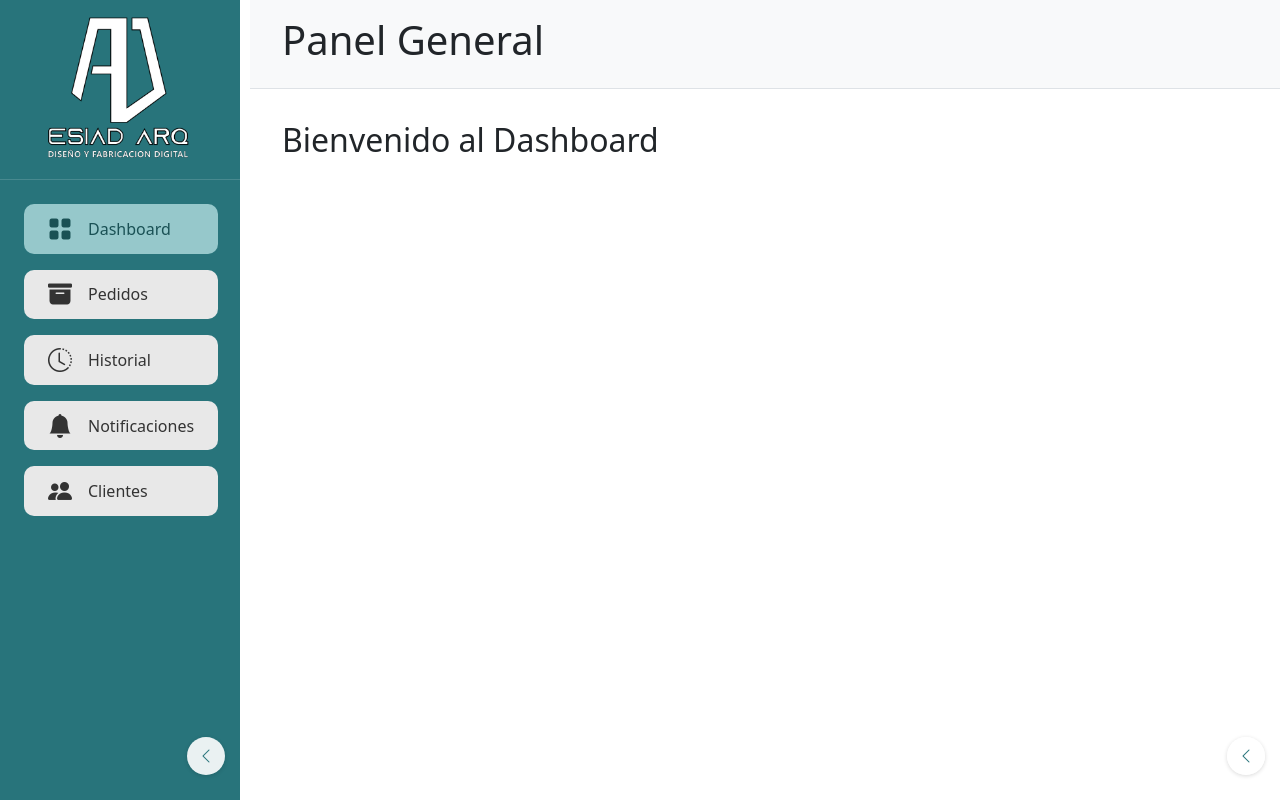
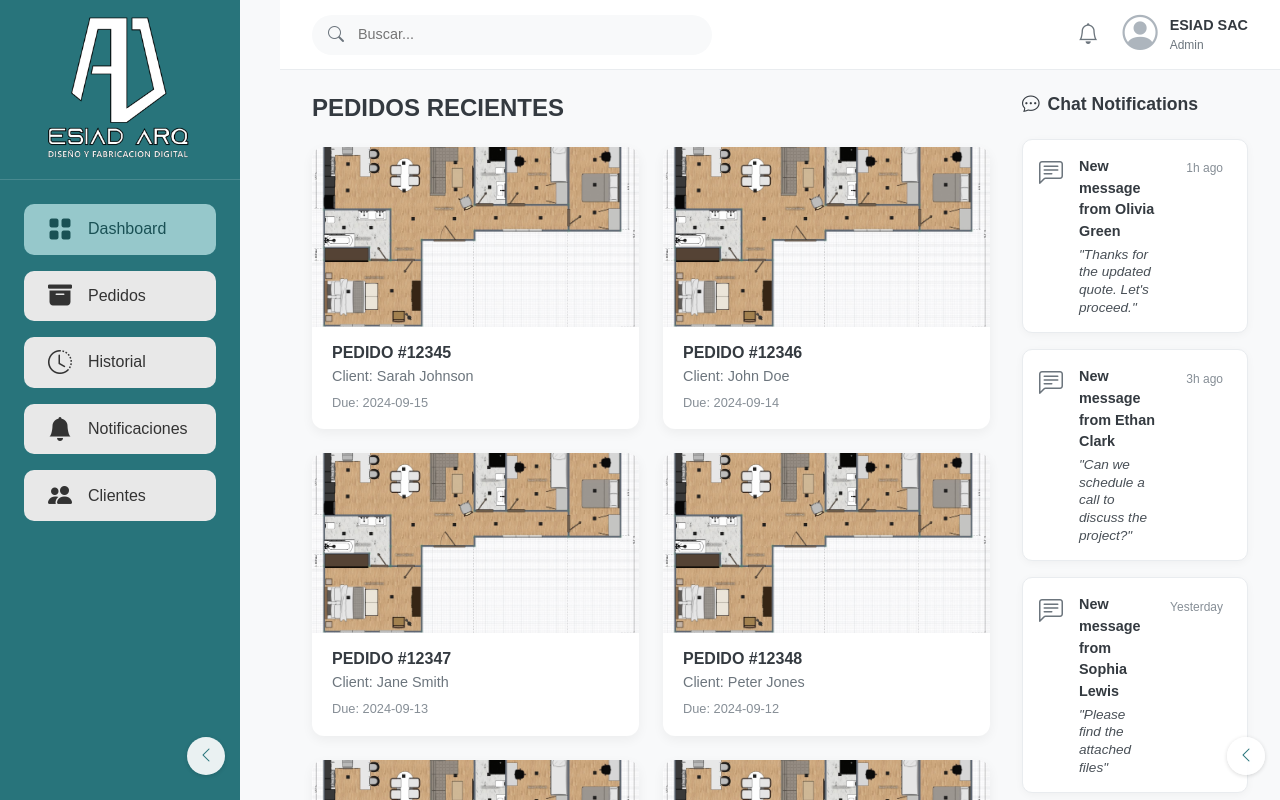
Before and after one commit to boquic/sigeped-frontend, an Angular app: page /dashboard in a window 1280 px wide. Built offline with nearby package versions, Linux system fonts and the light colour scheme.

Commit message:
Aquí describe brevemente tus cambios

```diff
--- a/src/app/app.component.css
+++ b/src/app/app.component.css
@@ -1,26 +1,29 @@
-/* ... tus estilos existentes ... */
+/* Contenedor principal del contenido */
+.main-content {
+  position: relative;
+  margin-left: 280px; /* Ancho del sidebar expandido */
+  transition: margin-left 0.35s ease;
 
-.main-content {
-  margin-left: 250px; /* Ancho del sidebar expandido */
-  transition: margin-left 0.3s ease;
-  position: relative;
+  /* --- CAMBIOS CLAVE PARA EL LAYOUT FIJO --- */
+  height: 100vh; /* Ocupa el 100% de la altura de la ventana */
+  display: flex;
+  flex-direction: column;
+  overflow: hidden; /* Evita que este contenedor tenga scroll */
 }
 
-/* NUEVA CLASE: Se activa cuando el sidebar se colapsa */
+/* Clase que se aplica cuando el sidebar está COLAPSADO */
 .main-content.content-expanded {
-  margin-left: 80px; /* Ancho del sidebar colapsado */
+  margin-left: 85px; /* Ancho del sidebar colapsado que definiste */
 }
 
+/* Clase que se aplica en la página de LOGIN */
 .main-content.full-screen {
   margin-left: 0;
 }
 
-.header {
-  padding: 1rem 2rem;
+/* El área de contenido es la que ahora tiene el scroll */
+.content-area {
+  flex-grow: 1; /* Ocupa todo el espacio vertical restante */
+  overflow-y: auto; /* AÑADE LA BARRA DE SCROLL SÓLO AQUÍ */
   background-color: #f8f9fa;
-  border-bottom: 1px solid #dee2e6;
 }
-
-.content-area {
-  padding: 2rem;
-}
--- a/src/app/app.component.html
+++ b/src/app/app.component.html
@@ -1,15 +1,10 @@
 <!-- El sidebar solo se muestra si NO estamos en la página de login -->
 <app-sidebar *ngIf="showSidebar" (toggleEvent)="onSidebarToggle($event)"></app-sidebar>
 
-<!-- Contenedor principal que se ajusta dinámicamente -->
 <div class="main-content" [class.full-screen]="!showSidebar" [class.content-expanded]="isSidebarCollapsed">
 
-  <!-- El header solo se muestra si NO estamos en la página de login -->
-  <header class="header" *ngIf="showSidebar">
-    <h1>Panel General</h1>
-  </header>
+  <app-header *ngIf="showSidebar"></app-header>
 
-  <!-- Aquí se renderizan tus páginas (Dashboard, Pedidos, etc.) -->
   <div class="content-area">
     <router-outlet></router-outlet>
   </div>
--- a/src/app/app.component.ts
+++ b/src/app/app.component.ts
@@ -3,6 +3,7 @@ import { CommonModule } from '@angular/common';
 import { Router, NavigationEnd, RouterOutlet } from '@angular/router';
 import { filter } from 'rxjs/operators';
 import { SidebarComponent } from './shared/sidebar/sidebar.component';
+import { HeaderComponent } from './shared/header/header.component'; // <-- 1. IMPORTA EL HEADER
 
 @Component({
   selector: 'app-root',
@@ -10,31 +11,25 @@ import { SidebarComponent } from './shared/sidebar/sidebar.component';
   imports: [
     CommonModule,
     RouterOutlet,
-    SidebarComponent
+    SidebarComponent,
+    HeaderComponent // <-- 2. AÑÁDELO AQUÍ A LOS IMPORTS
   ],
   templateUrl: './app.component.html',
   styleUrls: ['./app.component.css']
 })
 export class AppComponent {
-  title = 'sigeped-frontend';
   showSidebar = true;
-  isSidebarCollapsed = false; // Esta variable controlará el margen del contenido
+  isSidebarCollapsed = false;
 
   constructor(private router: Router) {
     this.router.events.pipe(
       filter((event): event is NavigationEnd => event instanceof NavigationEnd)
     ).subscribe((event: NavigationEnd) => {
-      // Simplificado para que sea más robusto
       this.showSidebar = !event.urlAfterRedirects.includes('/login');
     });
   }
 
-  /**
-   * ESTA ES LA FUNCIÓN QUE FALTABA
-   * Se ejecuta cuando el sidebar emite el evento (toggleEvent).
-   * @param isCollapsed El estado que envía el sidebar (true = colapsado)
-   */
-  onSidebarToggle(isCollapsed: boolean): void {
+  onSidebarToggle(isCollapsed: boolean) {
     this.isSidebarCollapsed = isCollapsed;
   }
 }
--- a/src/app/pages/dashboard/dashboard.component.css
+++ b/src/app/pages/dashboard/dashboard.component.css
@@ -1,14 +1,144 @@
-.dashboard-container {
+:host {
+  display: block;
+  padding: 1.5rem 2rem; /* Ajuste de padding para el contenido */
+  background-color: #f8f9fa;
+}
+
+h2 {
+  color: #343a40;
+  font-weight: 600;
+  margin-bottom: 1.5rem;
+  font-size: 1.5rem; /* Título principal más grande */
+}
+
+h3 {
+  color: #343a40;
+  font-weight: 600;
+  margin-bottom: 1.5rem;
+  font-size: 1.1rem;
+  display: flex;
+  align-items: center;
+  gap: 0.5rem;
+}
+
+/* --- Layout Principal de 2 Columnas --- */
+.dashboard-wrapper {
+  display: flex;
+  gap: 2rem; /* Espacio entre las columnas */
+  min-height: calc(100vh - 70px - 3rem); /* Ajuste para el header y padding */
+}
+
+.main-content {
+  flex: 3; /* La columna principal (pedidos) ocupa más espacio */
+}
+
+.notifications-sidebar {
+  flex: 1; /* La columna lateral (notificaciones) ocupa menos espacio */
+}
+
+/* --- Grid de Pedidos --- */
+.pedidos-grid {
+  display: grid;
+  grid-template-columns: repeat(auto-fill, minmax(280px, 1fr)); /* Columnas responsivas */
+  gap: 1.5rem;
+}
+
+.pedido-card {
+  background-color: #ffffff;
+  border-radius: 12px;
+  box-shadow: 0 4px 12px rgba(0,0,0,0.05);
+  overflow: hidden;
+  transition: transform 0.2s ease, box-shadow 0.2s ease;
+  height: fit-content; /* Se ajusta a su contenido */
+}
+
+.pedido-card:hover {
+  transform: translateY(-5px);
+  box-shadow: 0 8px 20px rgba(0,0,0,0.08);
+}
+
+.pedido-card img {
+  width: 100%;
+  height: 180px; /* Altura fija para las imágenes */
+  object-fit: cover; /* Recorta la imagen para que cubra el espacio */
+}
+
+.card-body {
+  padding: 1rem 1.25rem;
   display: flex;
   flex-direction: column;
-  justify-content: center;
-  align-items: center;
-  height: 80vh; /* Ocupa gran parte de la altura de la pantalla */
-  text-align: center;
-  color: #333;
+  gap: 0.25rem; /* Espacio entre los textos */
 }
 
-.dashboard-container h1 {
-  font-size: 2.5rem;
-  font-weight: 300;
+.card-title {
+  font-size: 1rem;
+  font-weight: 600;
+  color: #343a40;
+  margin: 0;
 }
+
+.card-text {
+  font-size: 0.9rem;
+  color: #6c757d;
+  margin: 0;
+}
+
+.card-text small {
+  font-size: 0.8rem;
+  color: #868e96;
+}
+
+/* --- Lista de Notificaciones --- */
+.notifications-list {
+  display: flex;
+  flex-direction: column;
+  gap: 1rem;
+}
+
+.notification-item {
+  display: flex;
+  align-items: flex-start;
+  gap: 1rem;
+  background-color: #ffffff; /* Fondo blanco para las notificaciones */
+  padding: 1rem;
+  border-radius: 10px;
+  box-shadow: 0 2px 8px rgba(0,0,0,0.04); /* Sombra ligera */
+  border: 1px solid #e9ecef; /* Borde sutil */
+}
+
+.notification-icon i {
+  font-size: 1.5rem;
+  color: #6c757d;
+  flex-shrink: 0; /* Evita que el icono se encoja */
+}
+
+.notification-body {
+  flex-grow: 1;
+  display: flex;
+  flex-direction: column;
+  gap: 0.2rem;
+}
+
+.notification-title {
+  font-weight: 600;
+  font-size: 0.9rem;
+  color: #343a40;
+  margin: 0;
+}
+
+.notification-message {
+  font-size: 0.85rem;
+  color: #495057;
+  margin: 0;
+  font-style: italic;
+  line-height: 1.3;
+}
+
+.notification-time {
+  font-size: 0.75rem;
+  color: #868e96; /* Color de texto más tenue */
+  padding: 0.2rem 0.5rem;
+  border-radius: 12px;
+  white-space: nowrap;
+  align-self: flex-start; /* Alinea el tiempo arriba */
+}
--- a/src/app/pages/dashboard/dashboard.component.html
+++ b/src/app/pages/dashboard/dashboard.component.html
@@ -1,4 +1,33 @@
-<div class="dashboard-container">
-  <h1>Bienvenido al Dashboard</h1>
-  <p>Selecciona una opción del menú para comenzar.</p>
+<div class="dashboard-wrapper">
+
+  <main class="main-content">
+    <h2>PEDIDOS RECIENTES</h2>
+    <div class="pedidos-grid">
+      <div class="pedido-card" *ngFor="let pedido of pedidosRecientes">
+        <img [src]="pedido.imageUrl" alt="Plano del pedido">
+        <div class="card-body">
+          <h5 class="card-title">PEDIDO {{ pedido.id }}</h5>
+          <p class="card-text">Client: {{ pedido.client }}</p>
+          <p class="card-text"><small>Due: {{ pedido.date }}</small></p>
+        </div>
+      </div>
+    </div>
+  </main>
+
+  <aside class="notifications-sidebar">
+    <h3><i class="bi bi-chat-dots"></i> Chat Notifications</h3>
+    <div class="notifications-list">
+      <div class="notification-item" *ngFor="let notificacion of notificaciones">
+        <div class="notification-icon">
+          <i class="bi bi-chat-left-text"></i>
+        </div>
+        <div class="notification-body">
+          <p class="notification-title">New message from {{ notificacion.from }}</p>
+          <p class="notification-message">"{{ notificacion.message }}"</p>
+        </div>
+        <span class="notification-time">{{ notificacion.time }}</span>
+      </div>
+    </div>
+  </aside>
+
 </div>
--- a/src/app/pages/dashboard/dashboard.component.ts
+++ b/src/app/pages/dashboard/dashboard.component.ts
@@ -1,9 +1,70 @@
 import { Component } from '@angular/core';
+import { CommonModule } from '@angular/common';
 
 @Component({
   selector: 'app-dashboard',
   standalone: true,
-  template: `<h2>Bienvenido al Dashboard</h2>`,
-  styles: []
+  imports: [CommonModule],
+  templateUrl: './dashboard.component.html',
+  styleUrls: ['./dashboard.component.css']
 })
-export class DashboardComponent {}
+export class DashboardComponent {
+  // Datos de ejemplo para los pedidos
+  pedidosRecientes = [
+    {
+      id: '#12345',
+      client: 'Sarah Johnson',
+      date: '2024-09-15',
+      imageUrl: 'assets/plano_casa.jpg' // <-- Asegúrate de tener esta imagen en assets
+    },
+    {
+      id: '#12346',
+      client: 'John Doe',
+      date: '2024-09-14',
+      imageUrl: 'assets/plano_casa.jpg'
+    },
+    {
+      id: '#12347',
+      client: 'Jane Smith',
+      date: '2024-09-13',
+      imageUrl: 'assets/plano_casa.jpg'
+    },
+    {
+      id: '#12348',
+      client: 'Peter Jones',
+      date: '2024-09-12',
+      imageUrl: 'assets/plano_casa.jpg'
+    },
+    {
+      id: '#12349',
+      client: 'Alice Brown',
+      date: '2024-09-11',
+      imageUrl: 'assets/plano_casa.jpg'
+    },
+    {
+      id: '#12350',
+      client: 'David Green',
+      date: '2024-09-10',
+      imageUrl: 'assets/plano_casa.jpg'
+    }
+  ];
+
+  // Datos de ejemplo para las notificaciones
+  notificaciones = [
+    {
+      from: 'Olivia Green',
+      message: 'Thanks for the updated quote. Let\'s proceed.',
+      time: '1h ago'
+    },
+    {
+      from: 'Ethan Clark',
+      message: 'Can we schedule a call to discuss the project?',
+      time: '3h ago'
+    },
+    {
+      from: 'Sophia Lewis',
+      message: 'Please find the attached files',
+      time: 'Yesterday'
+    }
+  ];
+}
--- /dev/null
+++ b/src/app/shared/header/header.component.css
@@ -0,0 +1,83 @@
+:host {
+  display: block;
+  width: 100%;
+  flex-shrink: 0; /* Asegura que el header no se encoja */
+}
+
+.top-header {
+  display: flex;
+  justify-content: space-between;
+  align-items: center;
+  height: 70px;
+  padding: 0 2rem;
+  background-color: #ffffff;
+  border-bottom: 1px solid #e9ecef;
+}
+
+/* --- Barra de búsqueda --- */
+.search-bar {
+  display: flex;
+  align-items: center;
+  background-color: #f8f9fa;
+  border-radius: 20px;
+  padding: 0.5rem 1rem;
+  width: 100%;
+  max-width: 400px;
+}
+.search-bar i { color: #6c757d; margin-right: 0.75rem; }
+.search-bar input { border: none; background: transparent; outline: none; width: 100%; font-size: 0.9rem; }
+
+/* --- Perfil de usuario --- */
+.user-profile-container {
+  position: relative;
+}
+
+.user-profile {
+  display: flex;
+  align-items: center;
+  gap: 1.5rem;
+  cursor: pointer;
+}
+.profile-icons i { font-size: 1.3rem; color: #6c757d; }
+.profile-details { display: flex; align-items: center; gap: 0.75rem; }
+.profile-details i { font-size: 2.2rem; color: #adb5bd; }
+.user-info { display: flex; flex-direction: column; }
+.user-name { font-weight: 600; font-size: 0.9rem; color: #343a40; }
+.user-role { font-size: 0.75rem; color: #6c757d; }
+
+/* --- Estilos del Menú Desplegable --- */
+.user-dropdown {
+  position: absolute;
+  top: 120%;
+  right: 0;
+  width: 220px;
+  background-color: #ffffff;
+  border-radius: 8px;
+  box-shadow: 0 4px 20px rgba(0,0,0,0.1);
+  z-index: 100;
+  overflow: hidden;
+}
+
+.dropdown-header {
+  padding: 1rem;
+  background-color: #f8f9fa;
+  display: flex;
+  flex-direction: column;
+}
+.dropdown-header .user-name { font-size: 1rem; }
+.dropdown-header .user-email { font-size: 0.8rem; color: #6c757d; }
+.dropdown-divider { height: 1px; background-color: #e9ecef; }
+
+.dropdown-item {
+  display: flex;
+  align-items: center;
+  gap: 0.75rem;
+  padding: 0.75rem 1rem;
+  font-size: 0.9rem;
+  color: #495057;
+  text-decoration: none;
+  cursor: pointer;
+  transition: background-color 0.2s ease;
+}
+.dropdown-item:hover { background-color: #f1f3f5; }
+.dropdown-item i { font-size: 1rem; }
--- /dev/null
+++ b/src/app/shared/header/header.component.html
@@ -0,0 +1,37 @@
+<header class="top-header">
+  <div class="search-bar">
+    <i class="bi bi-search"></i>
+    <input type="text" placeholder="Buscar...">
+  </div>
+
+  <div class="user-profile-container">
+    <div class="user-profile" (click)="toggleDropdown()">
+      <div class="profile-icons">
+        <i class="bi bi-bell"></i>
+      </div>
+      <div class="profile-details">
+        <i class="bi bi-person-circle"></i>
+        <div class="user-info">
+          <span class="user-name">ESIAD SAC</span>
+          <span class="user-role">Admin</span>
+        </div>
+      </div>
+    </div>
+
+    <div class="user-dropdown" *ngIf="isDropdownOpen">
+      <div class="dropdown-header">
+        <span class="user-name">ESIAD SAC</span>
+        <span class="user-email">admin@esiadsac.com</span>
+      </div>
+      <div class="dropdown-divider"></div>
+      <a href="#" class="dropdown-item">
+        <i class="bi bi-gear"></i>
+        <span>Configuración</span>
+      </a>
+      <a (click)="logout()" class="dropdown-item">
+        <i class="bi bi-box-arrow-right"></i>
+        <span>Cerrar Sesión</span>
+      </a>
+    </div>
+  </div>
+</header>
--- /dev/null
+++ b/src/app/shared/header/header.component.ts
@@ -0,0 +1,25 @@
+import { Component } from '@angular/core';
+import { CommonModule } from '@angular/common'; // <-- Ya está aquí, solo asegúrate
+import { Router } from '@angular/router';
+
+@Component({
+  selector: 'app-header',
+  standalone: true,
+  imports: [CommonModule], // <-- La clave es que esté aquí
+  templateUrl: './header.component.html',
+  styleUrls: ['./header.component.css']
+})
+export class HeaderComponent {
+  isDropdownOpen = false;
+
+  constructor(private router: Router) {}
+
+  toggleDropdown(): void {
+    this.isDropdownOpen = !this.isDropdownOpen;
+  }
+
+  logout(): void {
+    console.log('Cerrando sesión...');
+    this.router.navigate(['/login']);
+  }
+}
--- a/src/styles.css
+++ b/src/styles.css
@@ -1,28 +1,23 @@
-.app-container {
-  min-height: 100vh;
-  display: flex;
+/* Reset global para eliminar márgenes y el borde blanco.
+  ESTA ES LA SOLUCIÓN DEFINITIVA.
+*/
+html, body {
+  margin: 0;
+  padding: 0;
+  height: 100%;
+  width: 100%;
+  overflow: hidden; /* Oculta cualquier scroll a nivel de toda la página */
+
+  /* --- LÍNEA AÑADIDA --- */
+  background-color: #f8f9fa; /* Color de fondo del dashboard */
+  font-family: sans-serif;
 }
 
-.main-content {
-  margin-left: 250px;
-  transition: margin-left 0.3s ease;
-  flex-grow: 1;
+/* Forzamos a que el componente raíz de Angular (donde vive toda tu app)
+  también ocupe todo el espacio disponible.
+*/
+app-root {
+  display: block;
+  height: 100%;
+  width: 100%;
 }
-
-.sidebar-collapsed + .main-content {
-  margin-left: 80px;
-}
-
-/* Responsive */
-@media (max-width: 768px) {
-  .sidebar {
-    width: 80px;
-  }
-  .main-content {
-    margin-left: 80px;
-  }
-  .sidebar-collapsed .link-text,
-  .sidebar-collapsed .sidebar-header h5 {
-    display: none;
-  }
-}
```
Also changed, not shown: src/assets/Esiadlogo.png, src/assets/plano_casa.jpg (added).
